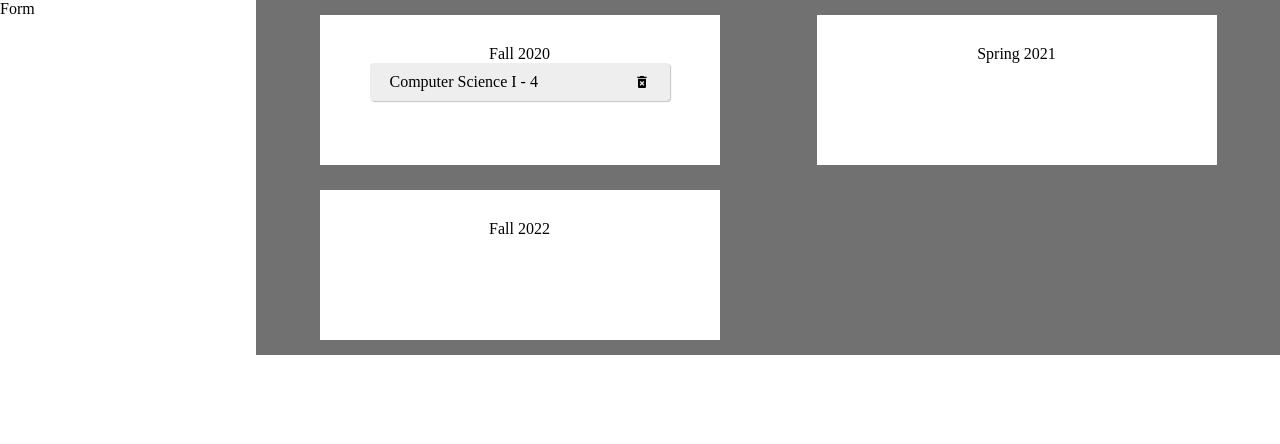
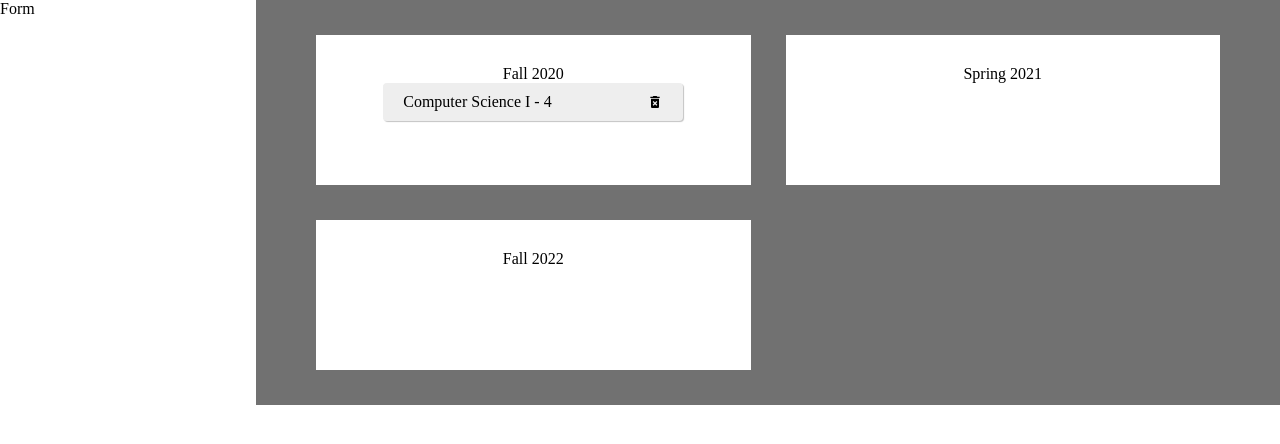
Before and after one commit to huynchu/degree-planner, a React (Create React App) app: page / in a window 1280 px wide. Shown: the top 444 px of the page. Built offline with nearby package versions, Linux system fonts and the light colour scheme.

Commit message:
styling improvements

```diff
--- a/src/components/SemesterList.css
+++ b/src/components/SemesterList.css
@@ -1,18 +1,16 @@
 .semesters {
   background-color: rgb(113, 113, 113);
-  padding: 15px;
+  padding: 35px 60px;
   display: grid;
   grid-template-columns: 1fr 1fr;
-  row-gap: 25px;
-  align-items: center;
-  justify-items: center;
+  row-gap: 35px;
+  column-gap: 35px;
 }
 
 .semester-panel {
   padding: 30px;
   background-color: white;
-  height: 150px;
-  width: 400px;
+  min-height: 150px;
   display: flex;
   flex-direction: column;
   align-items: center;
```
